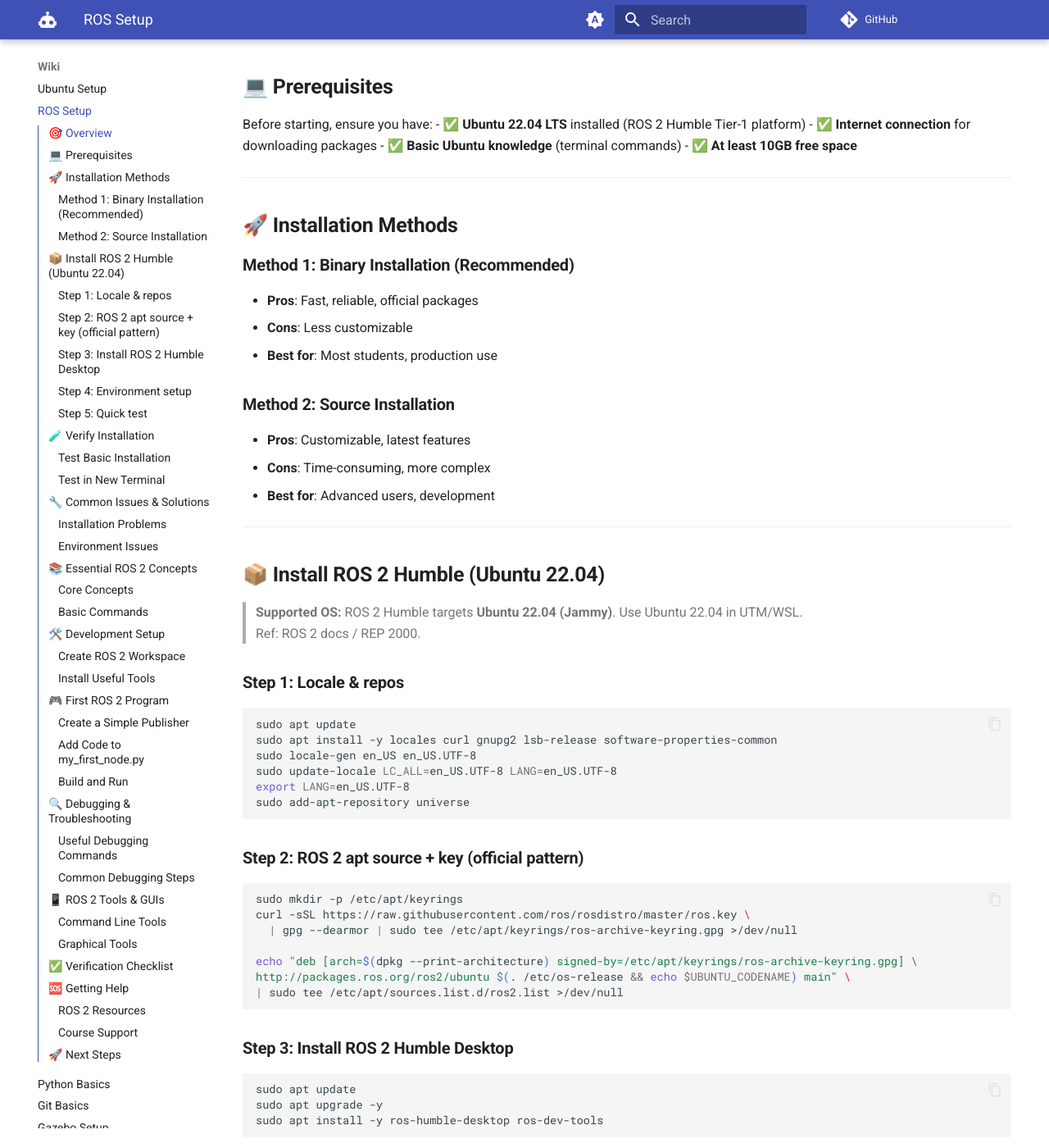
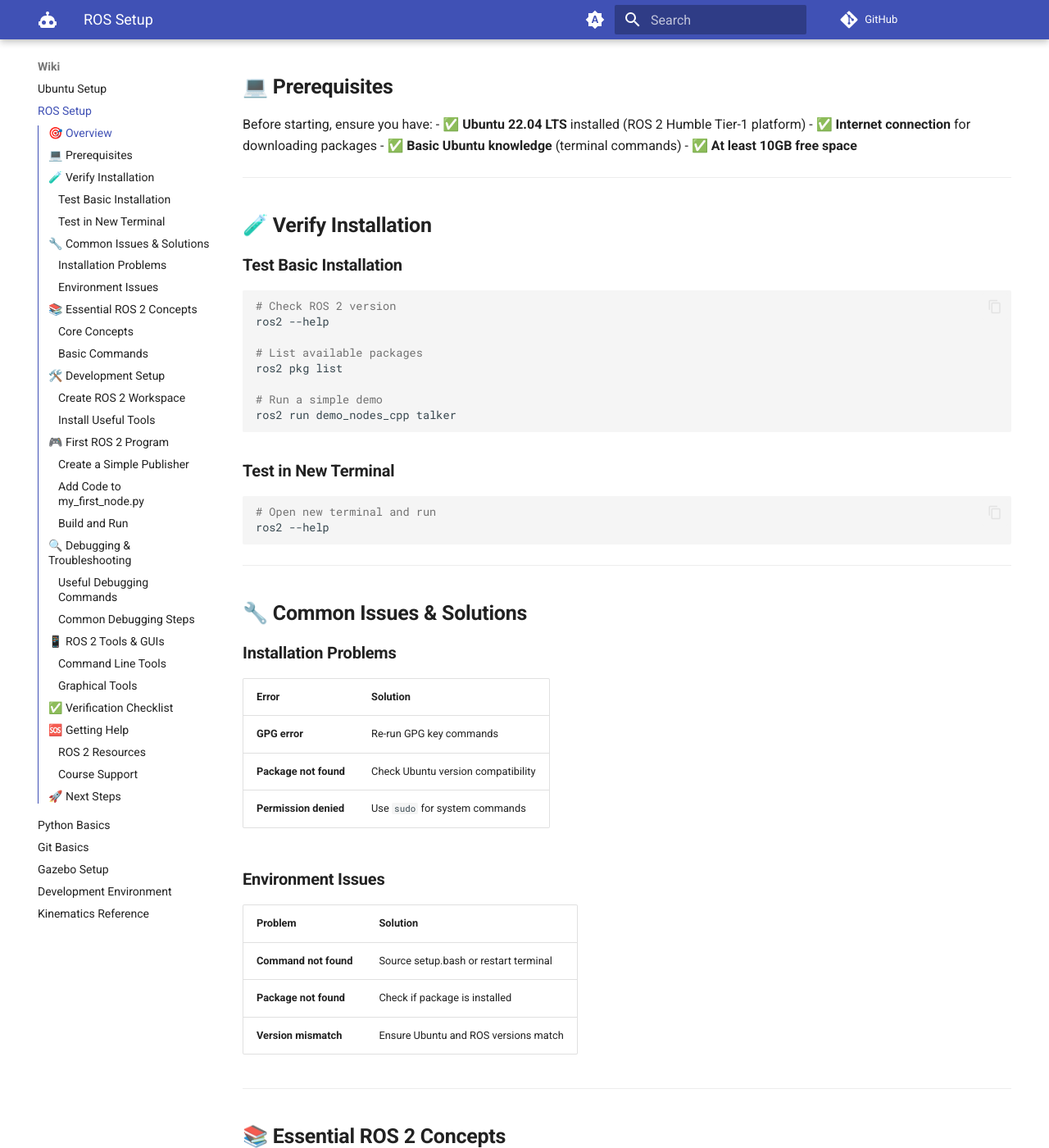
Before and after one commit to ENME480/enme480.github.io, an MkDocs documentation site: the page built from docs/ros-setup.md, in a window 1280 px wide and 1400 px high, scrolled down 399 px. Shown: the whole window at 82% size. Built offline with MkDocs 1.6.1 and Material for MkDocs 9.7.7, drawn with Linux system fonts in a browser that asks for light colours; plug-ins that fetch from the network failed and are left out; comment, search, counter and statistics services are not loaded; the version menu is left out; some of the changed text lies outside the part shown.

Commit message:
removing language about installing ros directly in the environment instead of via docker

````diff
--- a/docs/ros-setup.md
+++ b/docs/ros-setup.md
@@ -12,7 +12,7 @@
 
 ## 🎯 **Overview**
 
-This guide will help you install ROS 2 Humble (Hawksbill) on Ubuntu 20.04 or 22.04. ROS 2 is the Robot Operating System that we'll use throughout the course for robot programming and simulation.
+This guide will help you install ROS 2 Humble (Hawksbill) on Ubuntu 22.04. ROS 2 is the Robot Operating System that we'll use throughout the course for robot programming and simulation.
 
 ---
 
@@ -23,66 +23,6 @@
 - ✅ **Internet connection** for downloading packages
 - ✅ **Basic Ubuntu knowledge** (terminal commands)
 - ✅ **At least 10GB free space**
-
----
-
-## 🚀 **Installation Methods**
-
-### **Method 1: Binary Installation (Recommended)**
-- **Pros**: Fast, reliable, official packages
-- **Cons**: Less customizable
-- **Best for**: Most students, production use
-
-### **Method 2: Source Installation**
-- **Pros**: Customizable, latest features
-- **Cons**: Time-consuming, more complex
-- **Best for**: Advanced users, development
-
----
-
-## 📦 **Install ROS 2 Humble (Ubuntu 22.04)**
-
-> **Supported OS:** ROS 2 Humble targets **Ubuntu 22.04 (Jammy)**. Use Ubuntu 22.04 in UTM/WSL.
-> Ref: ROS 2 docs / REP 2000.
-
-### **Step 1: Locale & repos**
-```bash
-sudo apt update
-sudo apt install -y locales curl gnupg2 lsb-release software-properties-common
-sudo locale-gen en_US en_US.UTF-8
-sudo update-locale LC_ALL=en_US.UTF-8 LANG=en_US.UTF-8
-export LANG=en_US.UTF-8
-sudo add-apt-repository universe
-```
-
-### **Step 2: ROS 2 apt source + key (official pattern)**
-```bash
-sudo mkdir -p /etc/apt/keyrings
-curl -sSL https://raw.githubusercontent.com/ros/rosdistro/master/ros.key \
-  | gpg --dearmor | sudo tee /etc/apt/keyrings/ros-archive-keyring.gpg >/dev/null
-
-echo "deb [arch=$(dpkg --print-architecture) signed-by=/etc/apt/keyrings/ros-archive-keyring.gpg] \
-http://packages.ros.org/ros2/ubuntu $(. /etc/os-release && echo $UBUNTU_CODENAME) main" \
-| sudo tee /etc/apt/sources.list.d/ros2.list >/dev/null
-```
-
-### **Step 3: Install ROS 2 Humble Desktop**
-```bash
-sudo apt update
-sudo apt upgrade -y
-sudo apt install -y ros-humble-desktop ros-dev-tools
-```
-
-### **Step 4: Environment setup**
-```bash
-echo "source /opt/ros/humble/setup.bash" >> ~/.bashrc
-source ~/.bashrc
-```
-
-### **Step 5: Quick test**
-```bash
-ros2 run demo_nodes_cpp talker
-```
 
 ---
 
````
